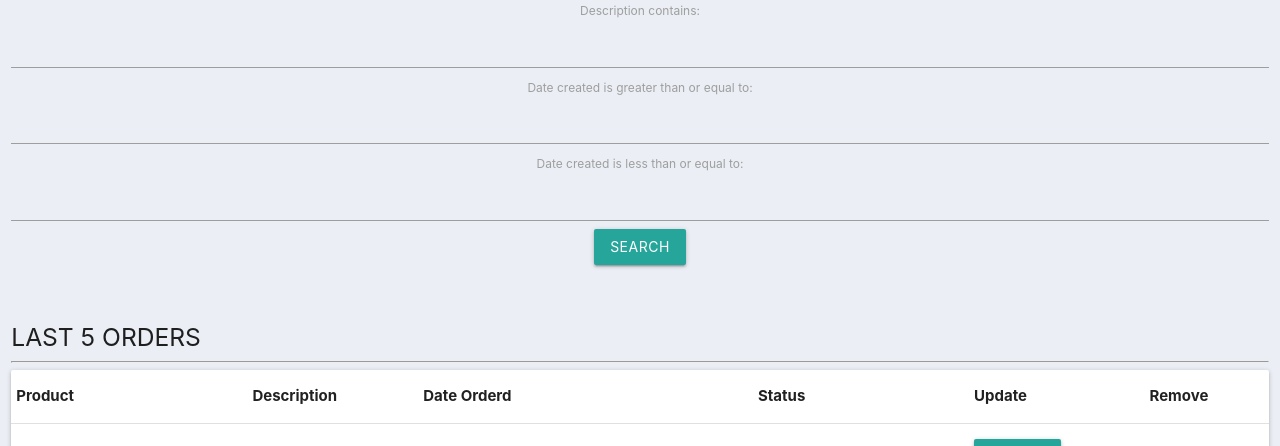
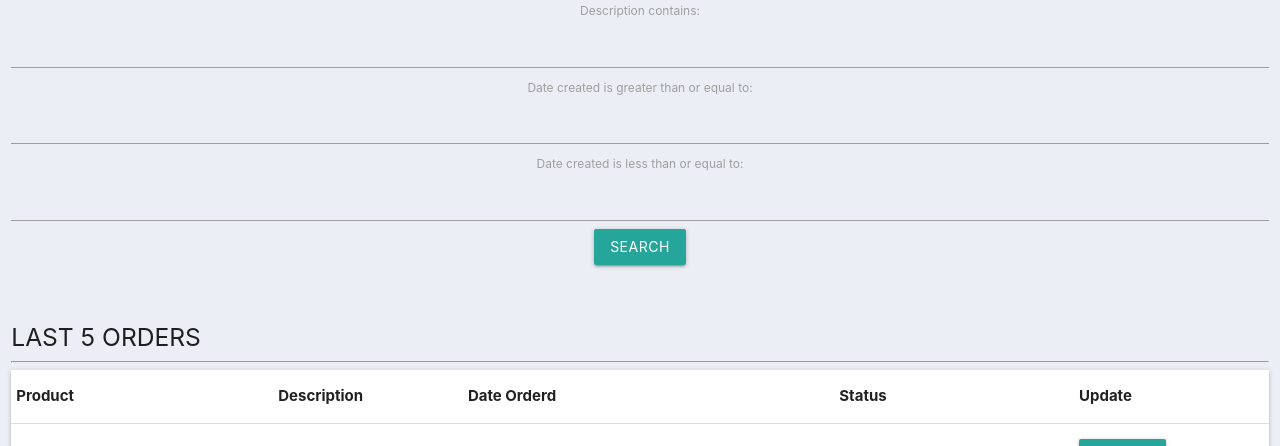
Before and after one commit to MorelAtala/Kusoma, a Django app: page / in a window 1280 px wide. Shown: the part 823-1269 px from the top of the page. Run offline with Django 3.2, Linux system fonts and the light colour scheme; data comes from the database, SQL or seed files in the repository.

Commit message:
Update dashboard.html

```diff
--- a/kannweg/todo/templates/todo/dashboard.html
+++ b/kannweg/todo/templates/todo/dashboard.html
@@ -74,7 +74,7 @@
 					<th>Date Orderd</th>
 					<th>Status</th>
 					<th>Update</th>
-					<th>Remove</th>
+
 				</tr>
 
 				{% for order in orders %}
```
